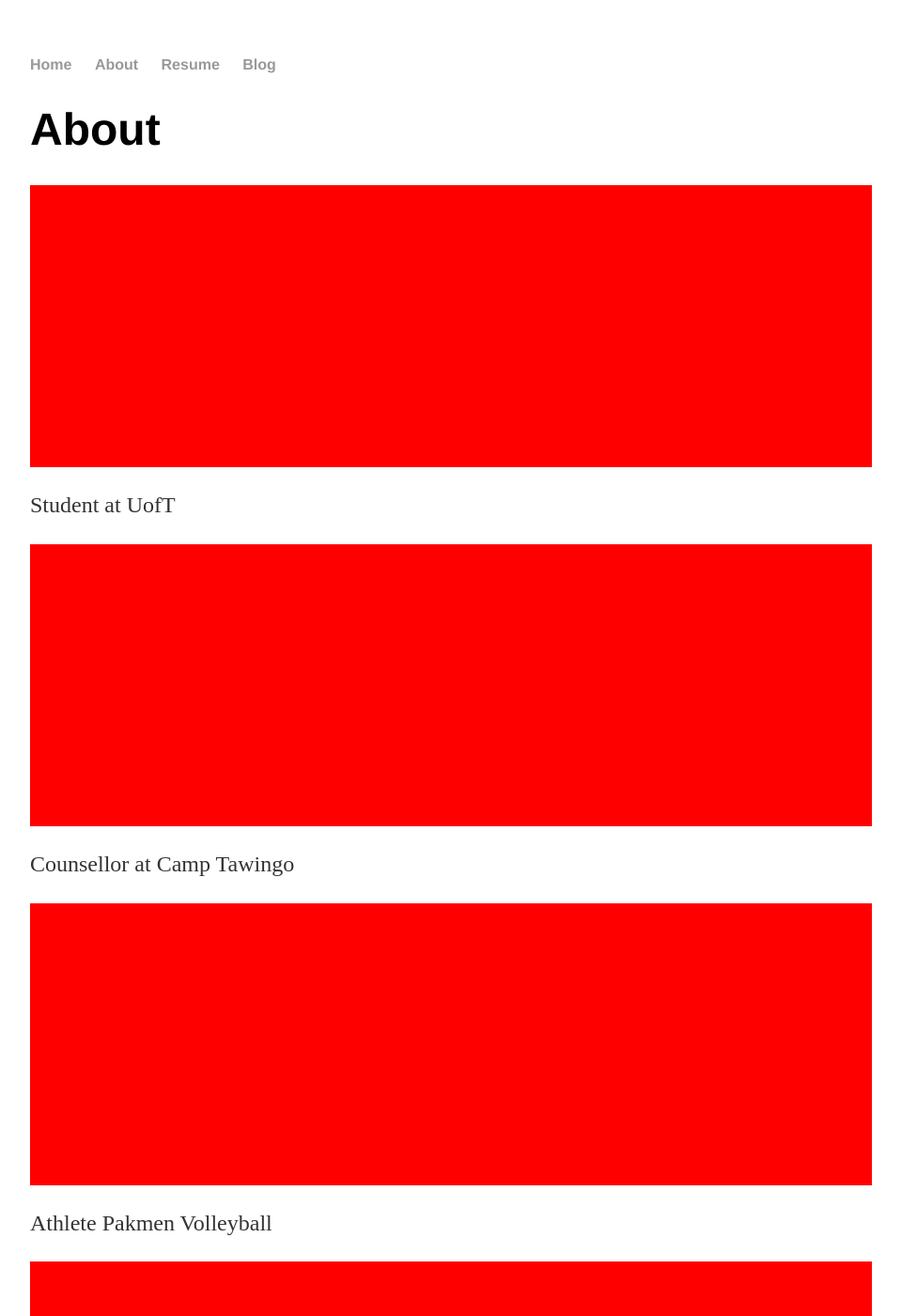
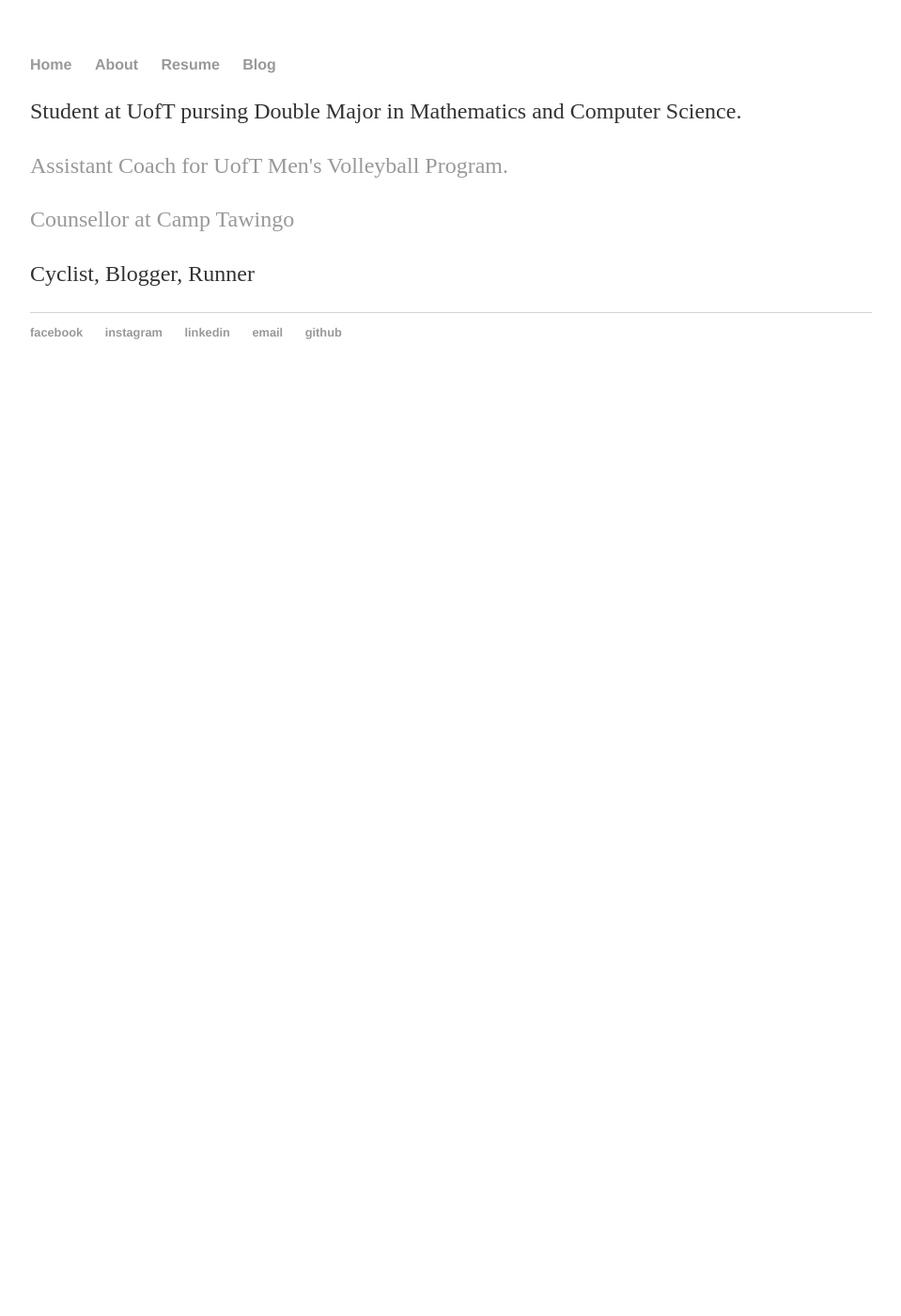
Before and after one commit to robertsonmcclure/robertsonmcclure.github.io, a Jekyll site: the page built from about/index.html, in a window 1280 px wide and 1400 px high. Shown: the whole window at 94% size, without its empty margins (160-1119 px from the left). Built offline with Jekyll 4.4.1, drawn with Linux system fonts in a browser that asks for light colours; some of the changed text lies outside the part shown.

Commit message:
commited using script

```diff
--- a/about/index.html
+++ b/about/index.html
@@ -3,24 +3,7 @@ layout: default
 title: About
 ---
 
-<h1>{{ page.title }}</h1>
-<div class="aspect"></div>
-<p class="blurb">Student at UofT</p>
-<div class="aspect"></div>
-<p class="blurb">Counsellor at Camp Tawingo</p>
-<div class="aspect"></div>
-<p class="blurb">Athlete Pakmen Volleyball</p>
-<div class="aspect"></div>
-<p class="blurb">UofT Volleyball</p>
-<div class="aspect"></div>
-<p class="blurb">Treasurer Math Union</p>
-<div class="aspect"><img src="../media/fixie.jpg"></div>
-<p class="blurb">Cyclist</p>
-<div class="aspect"></div>
-<p class="blurb">Bookworm</p>
-<div class="aspect"></div>
-<p class="blurb">Pianist</p>
-<div class="aspect"></div>
-<p class="blurb">Artist</p>
-<div class="aspect"></div>
-<p class="blurb">Runner</p>
+<p class="blurb">Student at UofT pursing Double Major in Mathematics and Computer Science.</p>
+<p class="blurb"><a href="http://www.varsityblues.ca/index.aspx?path=mvball&" target="_blank">Assistant Coach for UofT Men's Volleyball Program.</a></p>
+<p class="blurb"><a href="http://www.tawingo.net" target="_blank">Counsellor at Camp Tawingo</a></p>
+<p class="blurb">Cyclist, Blogger, Runner</p>
```
